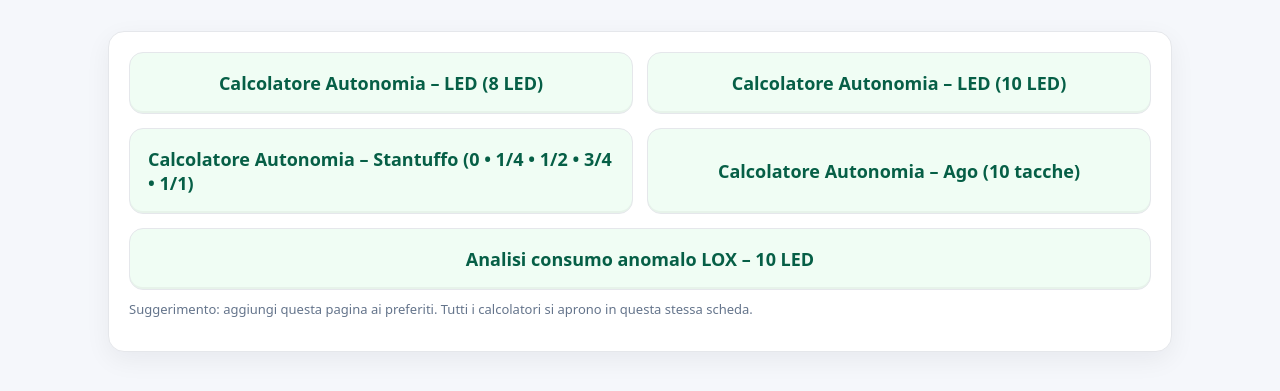
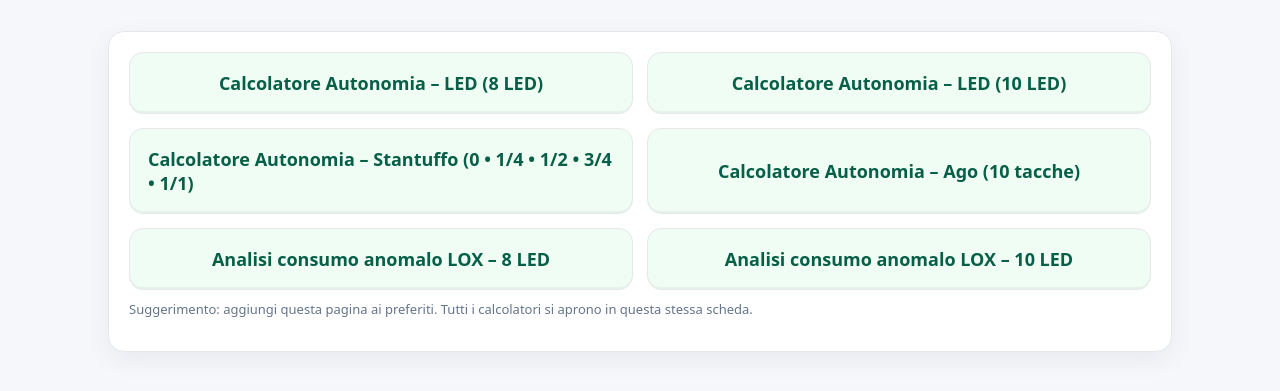
Before and after one commit to Enzothesun/Calcolatori-contenitori-Ossigeno-Liquido, a plain HTML site: page index.html in a window 1280 px wide. Shown: the part 277-668 px from the top of the page. Drawn offline with Linux system fonts and the light colour scheme.

Commit message:
Update index.html

```diff
--- a/index.html
+++ b/index.html
@@ -51,11 +51,15 @@ Se il contenitore risulta molto scarico <strong>nonostante una consegna recente<
         <a class="btn" href="Calcolatore di Livello a stantuffo.html">Calcolatore Autonomia – Stantuffo (0 • 1/4 • 1/2 • 3/4 • 1/1)</a>
         <a class="btn" href="Calcolatore ago 10 tacche.html">Calcolatore Autonomia – Ago (10 tacche)</a>
 
-<a class="btn"
-   href="analisi_consumo_LOX_10LED.html"
-   style="grid-column:1/-1;">
+
+<a class="btn" href="analisi_consumo_LOX_8LED.html">
+  Analisi consumo anomalo LOX – 8 LED
+</a>
+
+<a class="btn" href="analisi_consumo_LOX_10LED.html">
   Analisi consumo anomalo LOX – 10 LED
 </a>
+
 
       </div>
       <p class="hint">Suggerimento: aggiungi questa pagina ai preferiti. Tutti i calcolatori si aprono in questa stessa scheda.</p>
```
